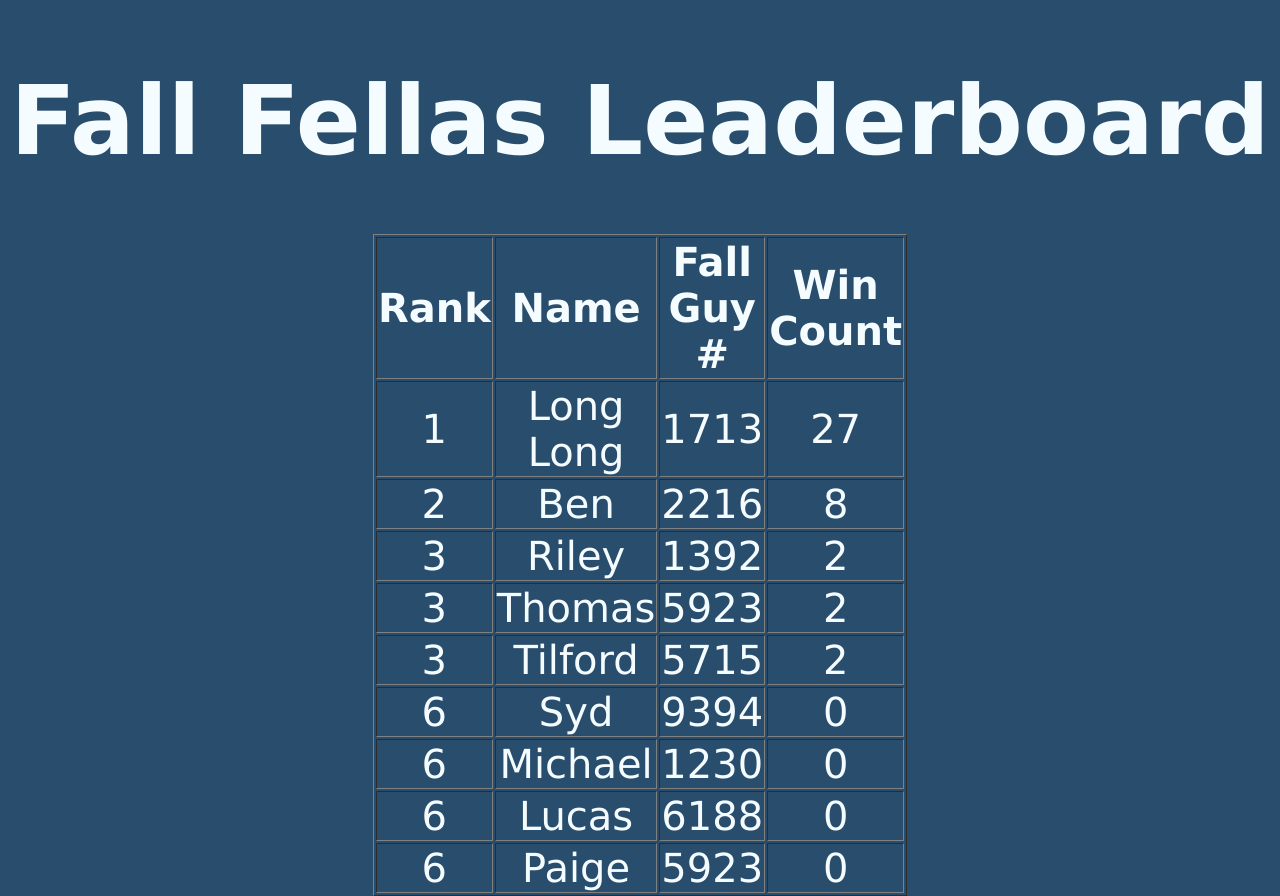
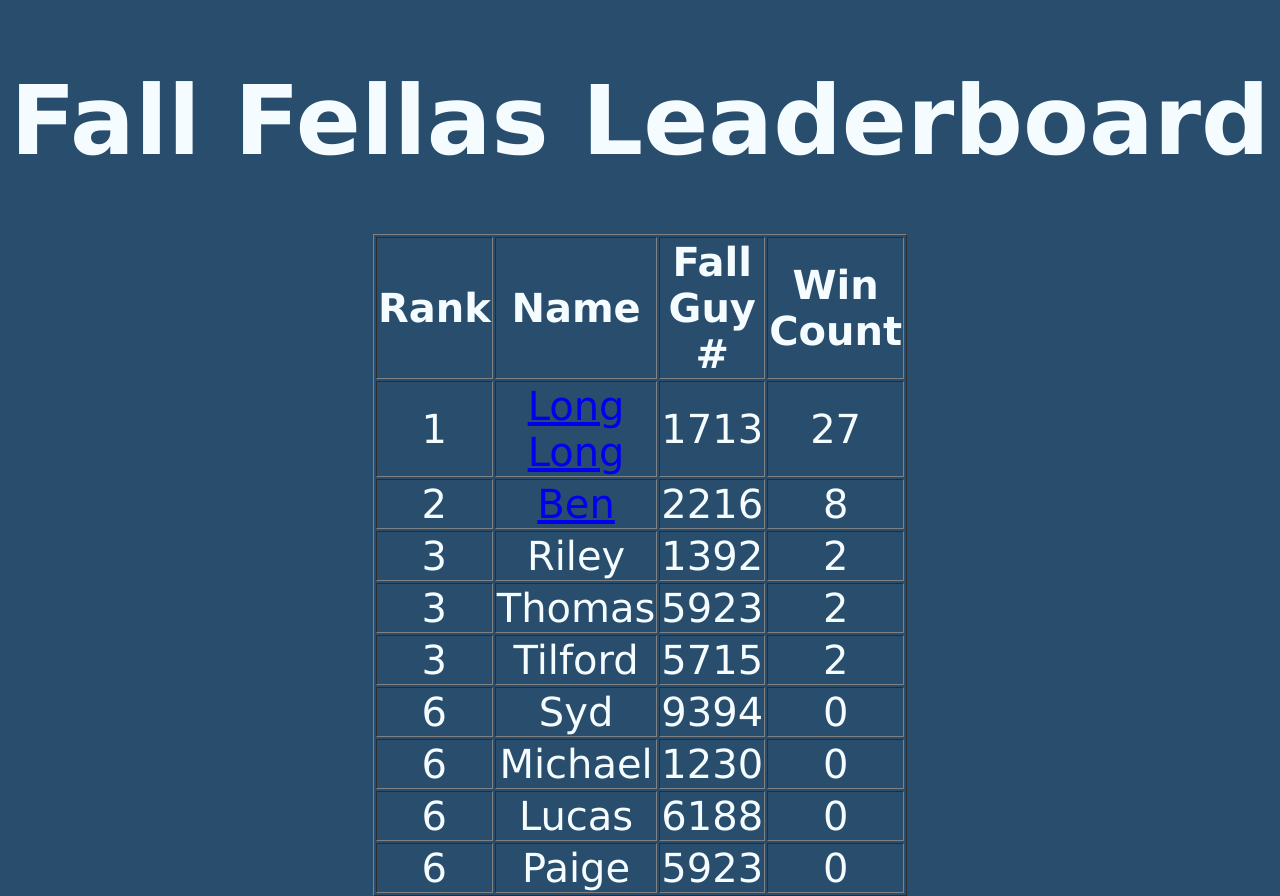
Before and after one commit to BenjaminMassey/FallFellas, a plain HTML site: page index.html in a window 1280 px wide. Shown: the top 896 px of the page. Drawn offline with Linux system fonts and the light colour scheme.

Commit message:
twitch links

```diff
--- a/index.html
+++ b/index.html
@@ -19,13 +19,13 @@
 	</tr>
 	<tr>
 		<td>1</td>
-		<td>Long Long</td>
+		<td><a href="https://www.twitch.tv/shortwya">Long Long</a></td>
 		<td>1713</td>
 		<td>27</td>
 	</tr>
 	<tr>
 		<td>2</td>
-		<td>Ben</td>
+		<td><a href="https://www.twitch.tv/beanssbm">Ben</a></td>
 		<td>2216</td>
 		<td>8</td>
 	</tr>
```
